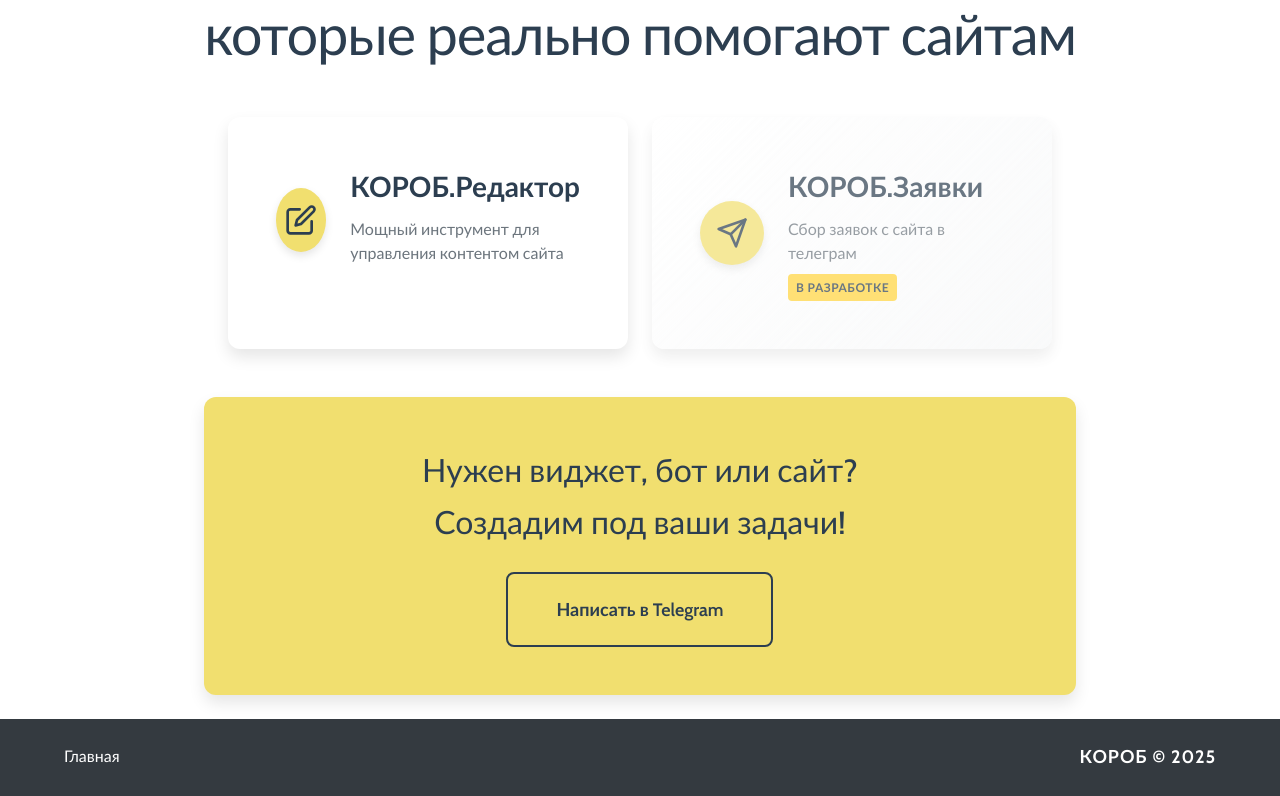
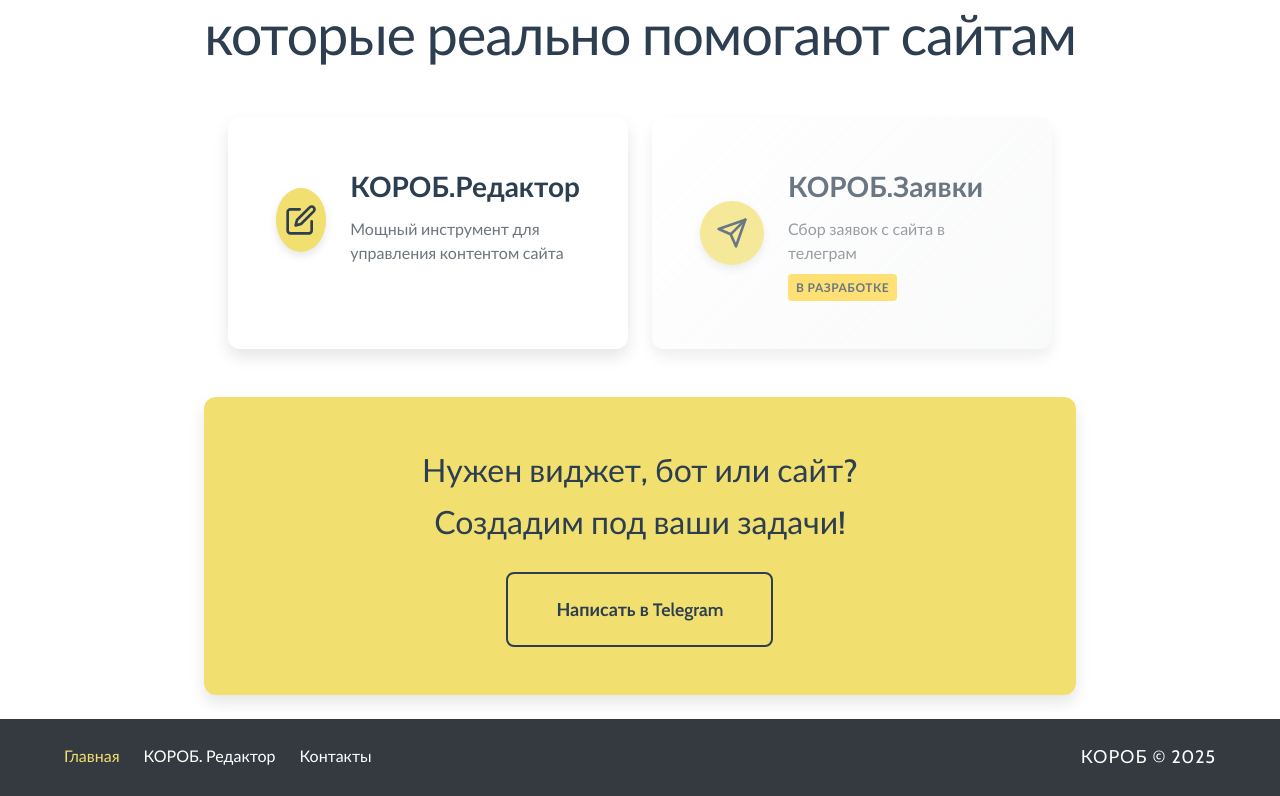
Before and after one commit to roman-orlovskiy/korob.tech, a Vue app: page / in a window 1280 px wide. Shown: the part 213-1009 px from the top of the page. Built offline with nearby package versions, Linux system fonts and the light colour scheme.

Commit message:
Fix content

```diff
--- a/src/components/Footer.vue
+++ b/src/components/Footer.vue
@@ -2,9 +2,17 @@
   <footer class="footer">
     <div class="footer-container">
       <div class="footer-content">
-        <router-link to="/" class="footer-link">
-          Главная
-        </router-link>
+        <nav class="footer-nav">
+          <router-link to="/" class="footer-link">
+            Главная
+          </router-link>
+          <router-link to="/widget-editor" class="footer-link">
+            КОРОБ. Редактор
+          </router-link>
+          <router-link to="/contacts" class="footer-link">
+            Контакты
+          </router-link>
+        </nav>
         <div class="footer-logo">
           КОРОБ © 2025
         </div>
@@ -41,6 +49,13 @@
   gap: $p-3;
 }
 
+.footer-nav {
+  display: flex;
+  gap: $p-4;
+  align-items: center;
+  flex-wrap: wrap;
+}
+
 .footer-link {
   color: $text-light;
   text-decoration: none;
@@ -51,11 +66,14 @@
   &:hover {
     color: $primary-color;
   }
+
+  &.router-link-active {
+    color: $primary-color;
+  }
 }
 
 .footer-logo {
   font-family: $font-family-primary;
-  font-weight: 700;
   font-size: 1.125rem;
   letter-spacing: 0.05em;
 }
@@ -64,6 +82,11 @@
   .footer-content {
     flex-direction: column;
     text-align: center;
+    gap: $p-3;
+  }
+
+  .footer-nav {
+    flex-direction: column;
     gap: $p-2;
   }
 }
```
